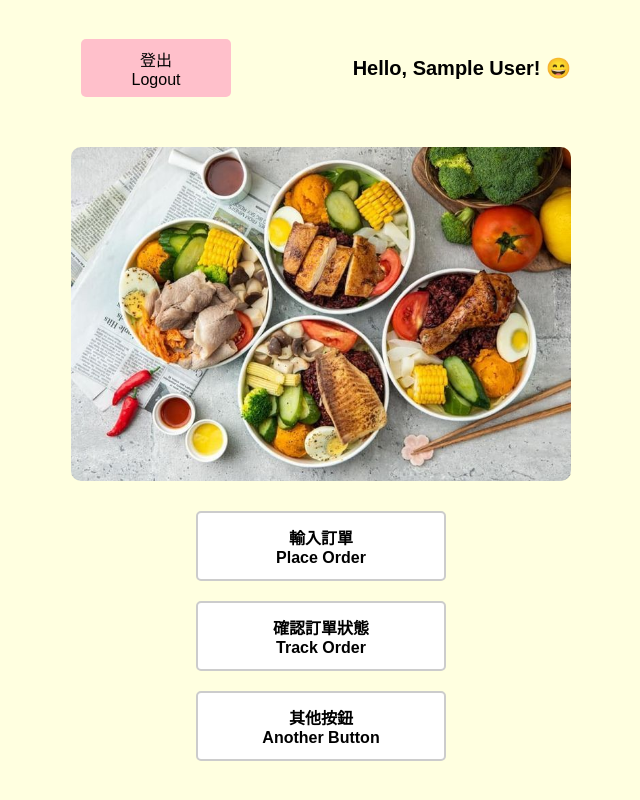
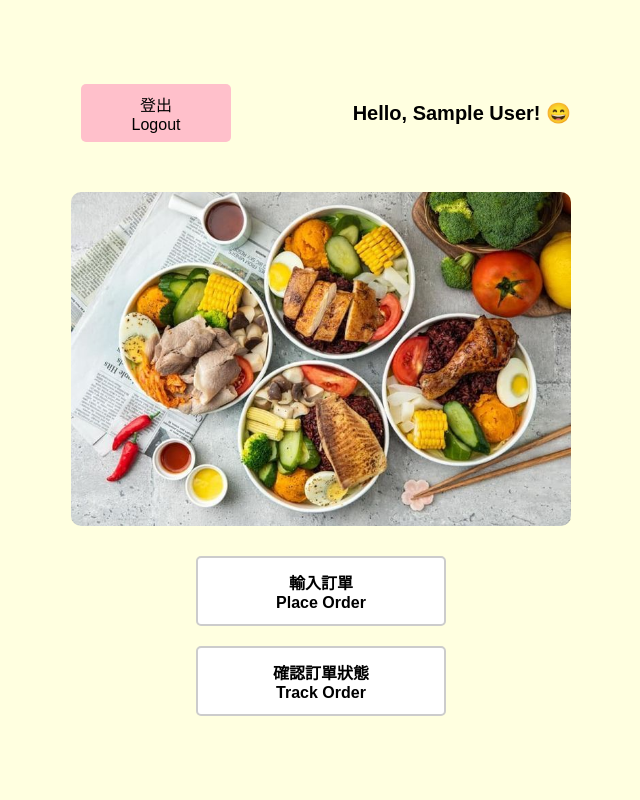
Before and after one commit to hsuehnai/-, a PHP site: the page made by 前端端端/cushome.php in a window 1280 px wide. Shown: the whole page, without its empty margins (319-959 px from the left). Run offline with PHP 8.4, Linux system fonts and the light colour scheme; the visitor is signed in with stand-in values (Sample User, id 1).

Commit message:
Update cushome.php

```diff
--- a/前端端端/cushome.php
+++ b/前端端端/cushome.php
@@ -22,7 +22,6 @@ $conn = db_check();
         <div style="display: flex; flex-direction: column; align-items: center; margin-top: 20px;"> <!-- 添加 margin-top -->
             <button type="button" id="B6" onclick="window.location ='./menu.php'" style="width: 250px; padding: 12px; border: 2px solid #ccc; background-color: white; font-weight: bold;">輸入訂單 <br> Place Order</button>
             <button type="button" id="B7" onclick="window.location ='./getcustomer.php'" style="width: 250px; padding: 12px; border: 2px solid #ccc; background-color: white; font-weight: bold;">確認訂單狀態 <br> Track Order</button> <!--檔案名稱改成確認訂單網頁-->
-            <button type="button" id="B9" onclick="window.location ='./another-page.php'" style="width: 250px; padding: 12px; border: 2px solid #ccc; background-color: white; font-weight: bold;">其他按鈕 <br> Another Button</button>
         </div>
     </div>
 </body>
```
